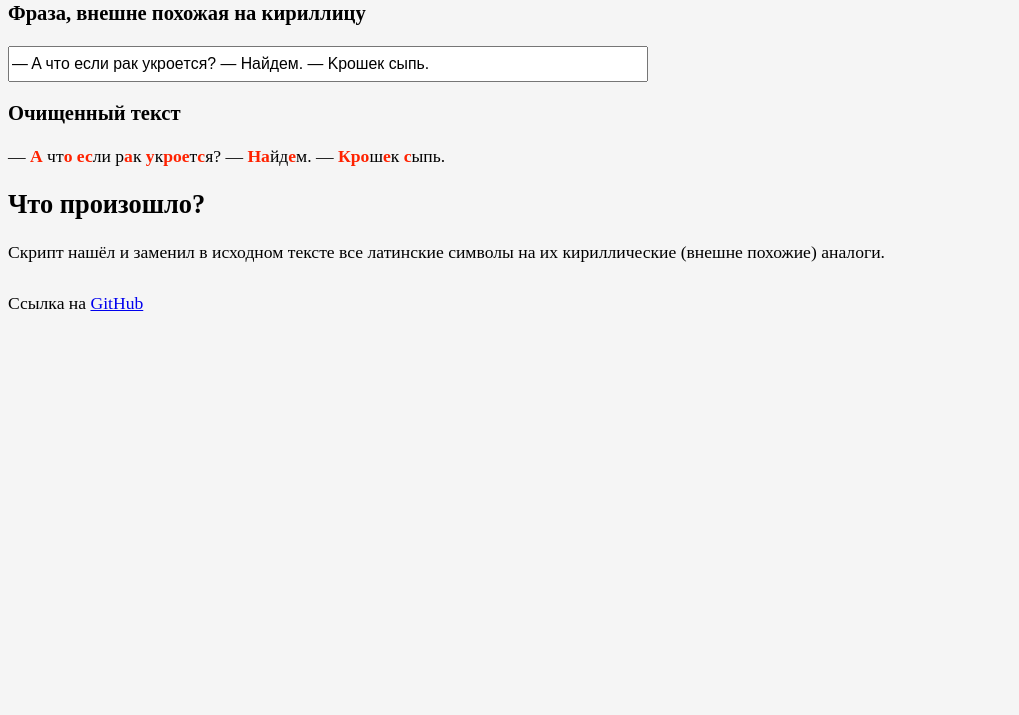
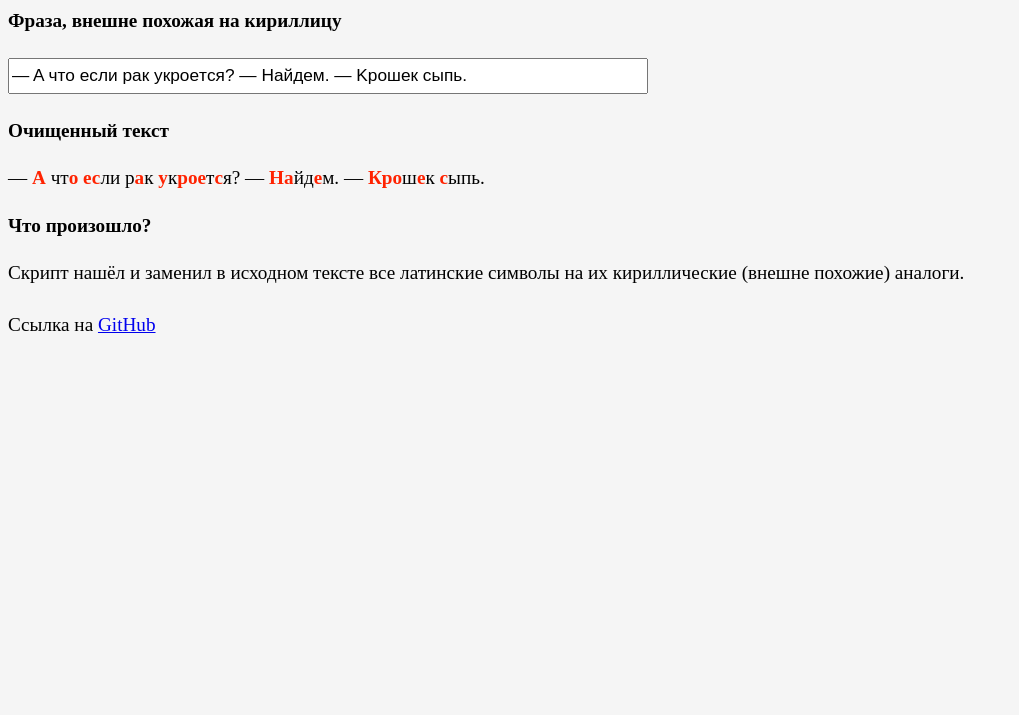
Before and after one commit to Spearance/anti-pe.js, a plain HTML site: page index.html in a window 1280 px wide. Shown: the part 85-800 px from the top of the page, without its empty margins (0-1019 px from the left). Drawn offline with Linux system fonts and the light colour scheme.

Commit message:
обновил пример

```diff
--- a/index.html
+++ b/index.html
@@ -5,7 +5,7 @@
 	<title>АнтиПЭ</title>
 	<style>
 		body {
-			font-size: 110%;
+			font-size: 120%;
 			background-color: #F5F5F5;
 		}
 		label{
@@ -26,12 +26,12 @@
 </head>
 <body>
 	<h1>antiPE.js</h1>
-	<h3>Фраза, внешне похожая на кириллицу</h3>
+	<h4>Фраза, внешне похожая на кириллицу</h4>
 	<input type="text" value="— A чтo ecли рaк yкpoeтcя? — Haйдeм. — Kpoшeк cыпь." readonly id="dirtyText" />
-	<h3>Очищенный текст</h3>
+	<h4>Очищенный текст</h4>
 	<div id="resultText"></div>
 
-	<h2>Что произошло?</h2>
+	<h4>Что произошло?</h4>
 	<p>Скрипт нашёл и заменил в исходном тексте все латинские символы на их кириллические (внешне похожие) аналоги.</p>
 	<p id="git">Ссылка на <a href="https://github.com/spearance/antiPE">GitHub</a></p>
 
@@ -48,9 +48,9 @@
 				return str
 			}
 
-			for (let key in mask) {
-				str = str.replaceAll(key, `<b>${mask[key]}</b>`)
-			}
+			Object.entries(mask).forEach(([en, ru]) => {
+				str = str.replaceAll(en, `<b>${ru}</b>`)
+			})
 
 			return str
 		}
```
